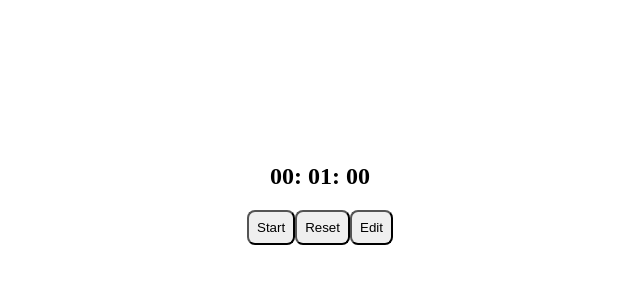
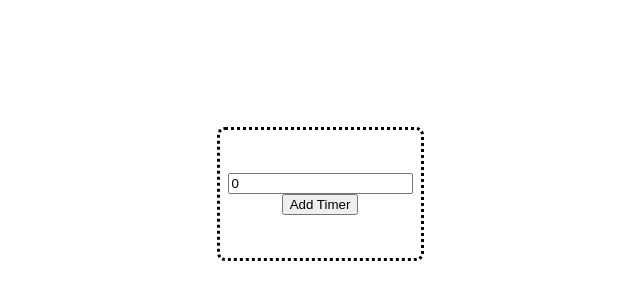
Before and after one commit to kjoikle/timer-app, a React (Vite) app: page / in a window 1280 px wide. Shown: the part 214-514 px from the top of the page, without its empty margins (320-960 px from the left). Built offline with nearby package versions, Linux system fonts and the light colour scheme.

Commit message:
add timer functionality

```diff
--- a/package.json
+++ b/package.json
@@ -11,7 +11,8 @@
   },
   "dependencies": {
     "react": "^18.3.1",
-    "react-dom": "^18.3.1"
+    "react-dom": "^18.3.1",
+    "uuid": "^10.0.0"
   },
   "devDependencies": {
     "@types/react": "^18.3.3",
--- a/src/App.jsx
+++ b/src/App.jsx
@@ -1,10 +1,24 @@
 import React, { useState } from "react";
 import Timer from "./components/Timer";
+import AddTimer from "./components/AddTimer";
 
 function App() {
+  const [timerChain, setTimerChain] = useState([]); // array of all timers: {id: number, duration: number}
+
   return (
     <div className="App">
-      <Timer duration={60000} />
+      {timerChain.map((timer) => {
+        return (
+          <Timer
+            key={timer.id}
+            id={timer.id}
+            duration={timer.duration}
+            timerChain={timerChain}
+            setTimerChain={setTimerChain}
+          />
+        );
+      })}
+      <AddTimer timerChain={timerChain} setTimerChain={setTimerChain} />
     </div>
   );
 }
--- /dev/null
+++ b/src/components/AddTimer.jsx
@@ -0,0 +1,32 @@
+import React, { useState } from "react";
+import { v4 as uuidv4 } from "uuid";
+
+function AddTimer({ timerChain, setTimerChain }) {
+  const [duration, setDuration] = useState(0);
+
+  function handleClick() {
+    if (duration > 0) {
+      const id = uuidv4();
+      const newTimer = { id: id, duration: duration };
+      setTimerChain([...timerChain, newTimer]);
+    } else {
+      alert("enter a time!");
+    }
+    setDuration(0);
+  }
+
+  function handleChange(e) {
+    setDuration(e.target.value);
+  }
+
+  return (
+    <div className="timerWrapper" style={{ border: "dotted" }}>
+      <input type="number" value={duration} onChange={handleChange} />
+      <button className="addTimerBtn" onClick={handleClick}>
+        Add Timer
+      </button>
+    </div>
+  );
+}
+
+export default AddTimer;
--- a/src/components/Timer.jsx
+++ b/src/components/Timer.jsx
@@ -2,7 +2,7 @@ import React, { useEffect, useState } from "react";
 
 // duration in ms
 
-function Timer({ duration }) {
+function Timer({ id, duration, timerChain, setTimerChain }) {
   const [timerDuration, setTimerDuration] = useState(duration);
   const [timeLeft, setTimeLeft] = useState(duration);
   const [isRunning, setIsRunning] = useState(false);
@@ -21,6 +21,11 @@ function Timer({ duration }) {
     }
     return () => clearInterval(interval);
   }, [isRunning, timeLeft]);
+
+  function handleDelete() {
+    const newTimerChain = timerChain.filter((timer) => timer.id != id);
+    setTimerChain(newTimerChain);
+  }
 
   function toggleRunning() {
     setIsRunning(!isRunning);
@@ -76,17 +81,24 @@ function Timer({ duration }) {
   }
 
   return (
+    <div className="timerWrapper">
+      {!showPopup ? (
         <>
+          <button className="deleteBtn" onClick={handleDelete}>
+            X
+          </button>
           <div className="timer">
             <h2>{getFormattedTime()}</h2>
           </div>
           <div className="timerControlsWrapper">
-        <button onClick={toggleRunning}>{isRunning ? "Pause" : "Start"}</button>
+            <button onClick={toggleRunning}>
+              {isRunning ? "Pause" : "Start"}
+            </button>
             <button onClick={resetTimer}>Reset</button>
             <button onClick={openPopup}>Edit</button>
           </div>
-
-      {showPopup && (
+        </>
+      ) : (
         <div className="editPopup">
           <h2>Edit Timer Duration:</h2>
           <input
@@ -98,7 +110,7 @@ function Timer({ duration }) {
           <button onClick={cancelEdit}>Cancel</button>
         </div>
       )}
-    </>
+    </div>
   );
 }
 
--- a/src/index.css
+++ b/src/index.css
@@ -1,18 +1,41 @@
 .App {
+  display: flex;
+  flex-direction: row;
+  justify-content: center;
+  align-items: center;
+  height: 100vh;
+
+  flex-wrap: wrap;
+  gap: 3vw;
+}
+
+.timerWrapper {
   display: flex;
   flex-direction: column;
   justify-content: center;
   align-items: center;
-  height: 100vh;
+  padding: 0.5rem;
+  width: fit-content;
+  height: 7rem;
+
+  border: 0.25rem solid black;
+  border-radius: 0.5rem;
+}
+
+.timerWrapper .deleteBtn {
+  align-self: flex-end;
+  background-color: rgb(239, 81, 81);
 }
 
 .timerControlsWrapper {
   display: flex;
   flex-direction: row;
   justify-content: space-around;
+  width: 100%;
 }
 
 .timerControlsWrapper button {
   padding: 0.5rem;
   border-radius: 0.5rem;
+  width: 3rem;
 }
```
Also changed, not shown: 1 other file (tests, documents, lock files or other folders). Lines whose indentation alone changed are shown as unchanged.
